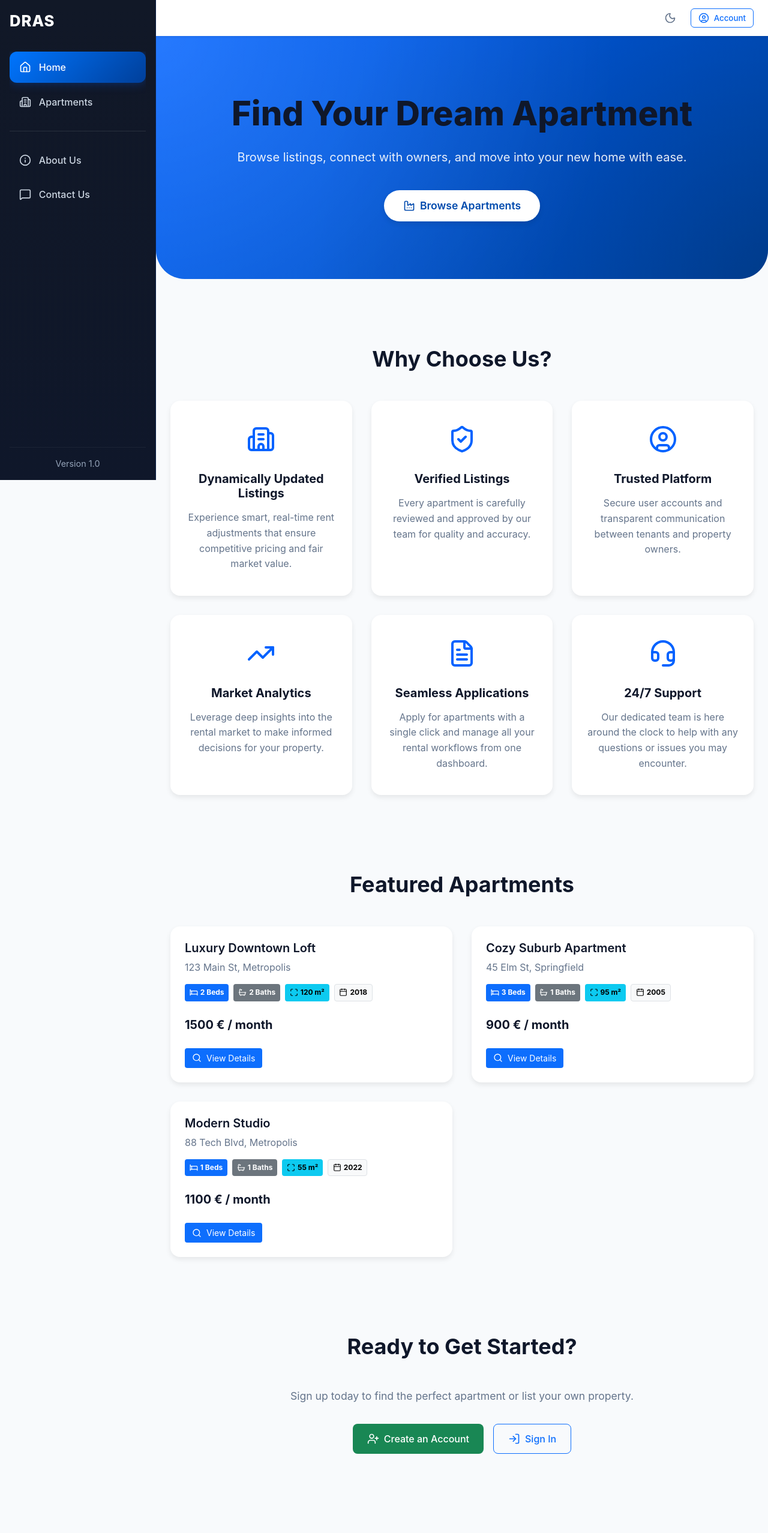
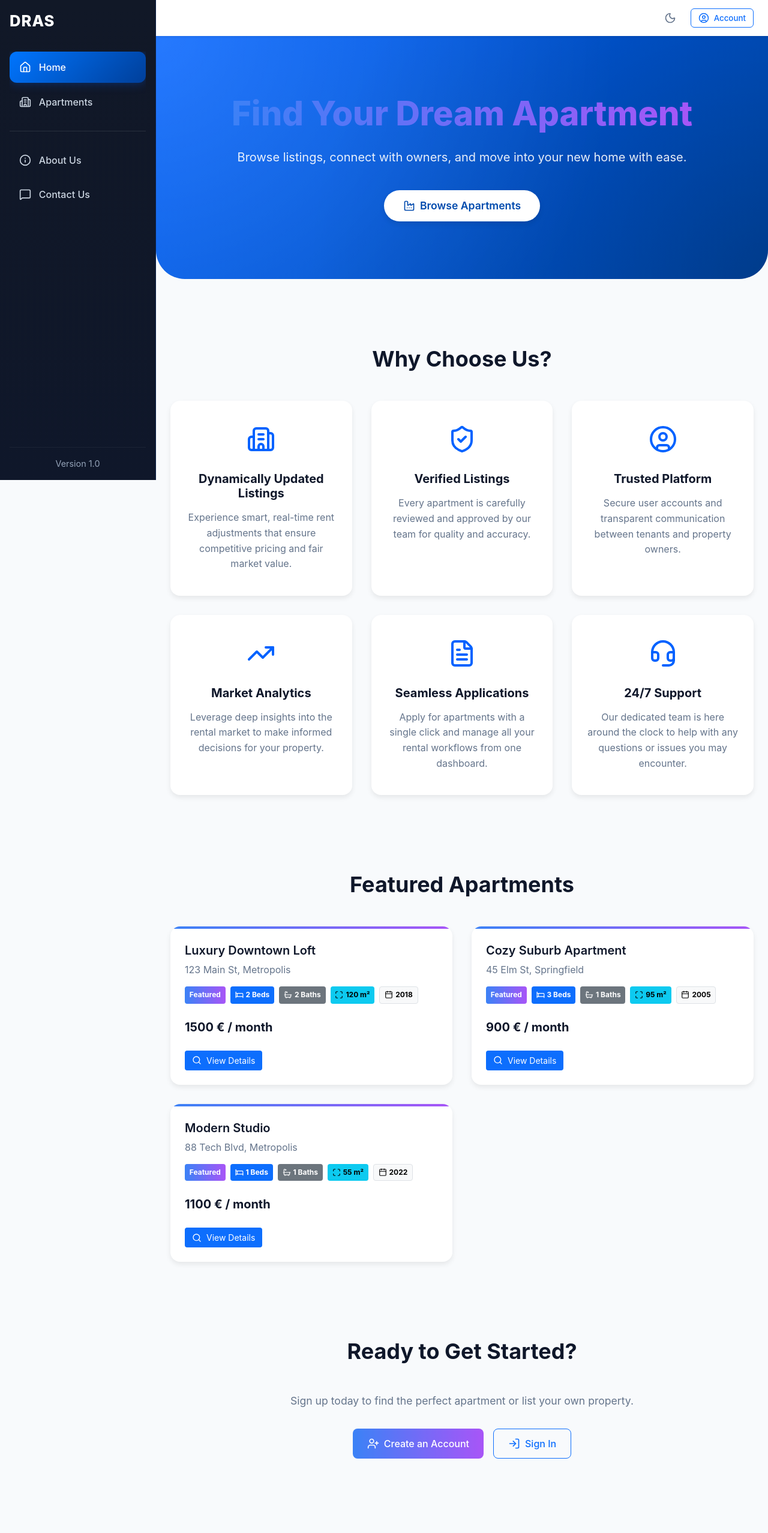
Before and after one commit to AthosExarchou/dynamic-rent-adjustment-system, a React (Vite) app in the folder frontend/: page / in a window 1280 px wide. Shown: the top 2555 px of the page at 60% size. Built offline with nearby package versions, Linux system fonts and the light colour scheme; no server answers.

Commit message:
feat(frontend): apply gradient theme to home page and featured cards

```diff
--- a/frontend/src/features/public/components/LandingPage.jsx
+++ b/frontend/src/features/public/components/LandingPage.jsx
@@ -149,6 +149,9 @@ export default function LandingPage() {
                     <p className={styles.apartmentLocation}>{apt.address}</p>
 
                     <div className={styles.badgesWrapper}>
+                      <span className={`${styles.badge} ${styles.badgePremium}`}>
+                        Featured
+                      </span>
                       <span className={`${styles.badge} ${styles.badgePrimary}`}>
                         <Bed size={14} /> {apt.bedrooms} Beds
                       </span>
@@ -185,7 +188,7 @@ export default function LandingPage() {
             <div className={styles.ctaWrapper}>
               <p className={styles.ctaDesc}>Sign up today to find the perfect apartment or list your own property.</p>
               <div className={styles.ctaButtons}>
-                <Link to="/register" className={`${styles.btn} ${styles.btnSuccess}`}>
+                <Link to="/register" className={`${styles.btn} ${styles.btnGradient}`}>
                   <UserPlus size={20} /> Create an Account
                 </Link>
                 <Link to="/login" className={`${styles.btn} ${styles.btnOutline}`}>
--- a/frontend/src/features/public/components/LandingPage.module.css
+++ b/frontend/src/features/public/components/LandingPage.module.css
@@ -73,6 +73,10 @@
   font-size: 3.5rem;
   font-weight: 800;
   margin-bottom: 1.5rem;
+  background: linear-gradient(90deg, #3b82f6, #a855f7);
+  -webkit-background-clip: text;
+  -webkit-text-fill-color: transparent;
+  color: transparent;
 }
 
 .heroSubtitle {
@@ -158,6 +162,14 @@
   flex-direction: column;
 }
 
+.apartmentCard::before {
+  content: '';
+  height: 4px;
+  width: 100%;
+  background: linear-gradient(90deg, #3b82f6, #a855f7);
+  display: block;
+}
+
 .apartmentCard:hover {
   transform: translateY(-5px);
   box-shadow: 0 0.5rem 1rem rgba(0,0,0,0.15);
@@ -208,6 +220,7 @@
 .badgeSecondary { background-color: #6c757d; color: #fff; }
 .badgeInfo { background-color: #0dcaf0; color: #000; }
 .badgeLight { background-color: #f8f9fa; color: #000; border: 1px solid #dee2e6; }
+.badgePremium { background: linear-gradient(90deg, #3b82f6, #a855f7); color: #fff; border: none; }
 
 .apartmentPrice {
   font-size: 1.25rem;
@@ -273,6 +286,15 @@
 
 .btn:active {
   transform: translateY(0);
+}
+
+.btnGradient {
+  background: linear-gradient(90deg, #3b82f6, #a855f7);
+  color: #fff !important;
+  border: none;
+}
+.btnGradient:hover {
+  box-shadow: 0 4px 12px rgba(168, 85, 247, 0.4);
 }
 
 .btnSuccess {
```
